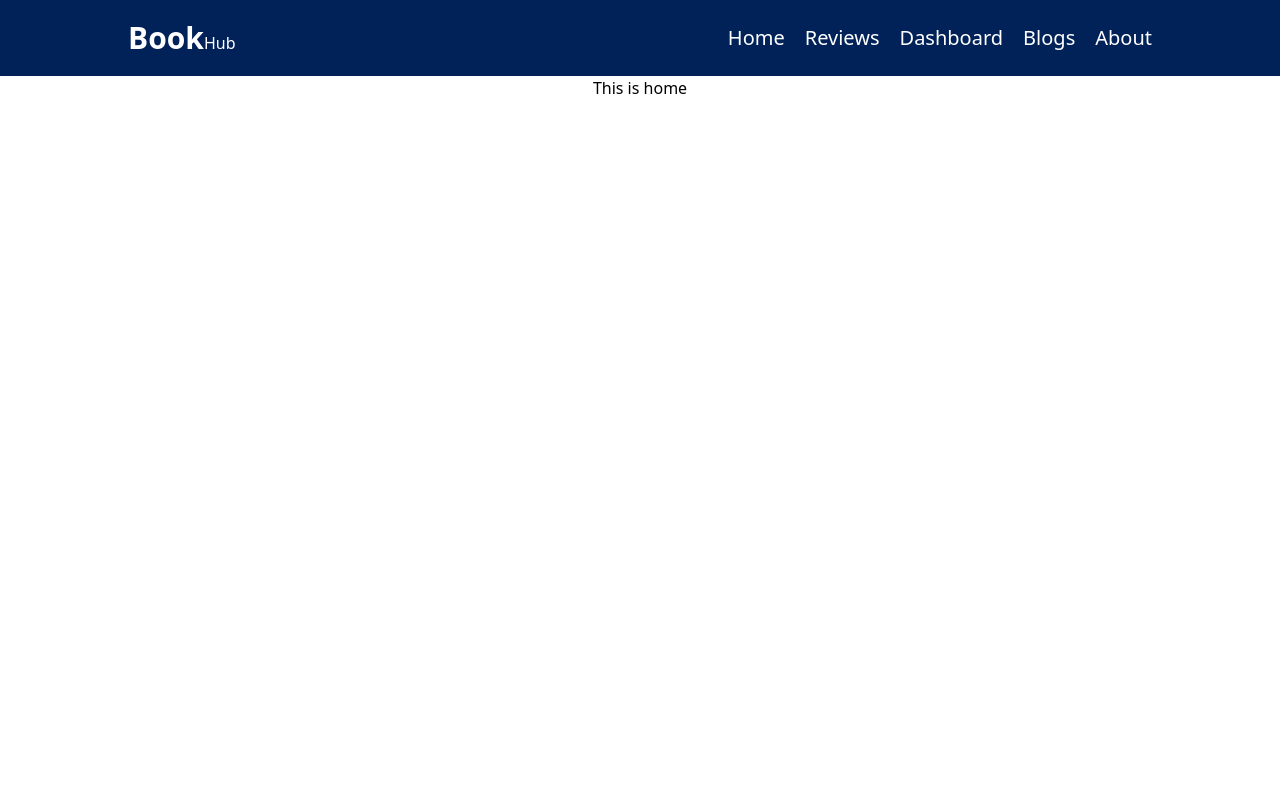
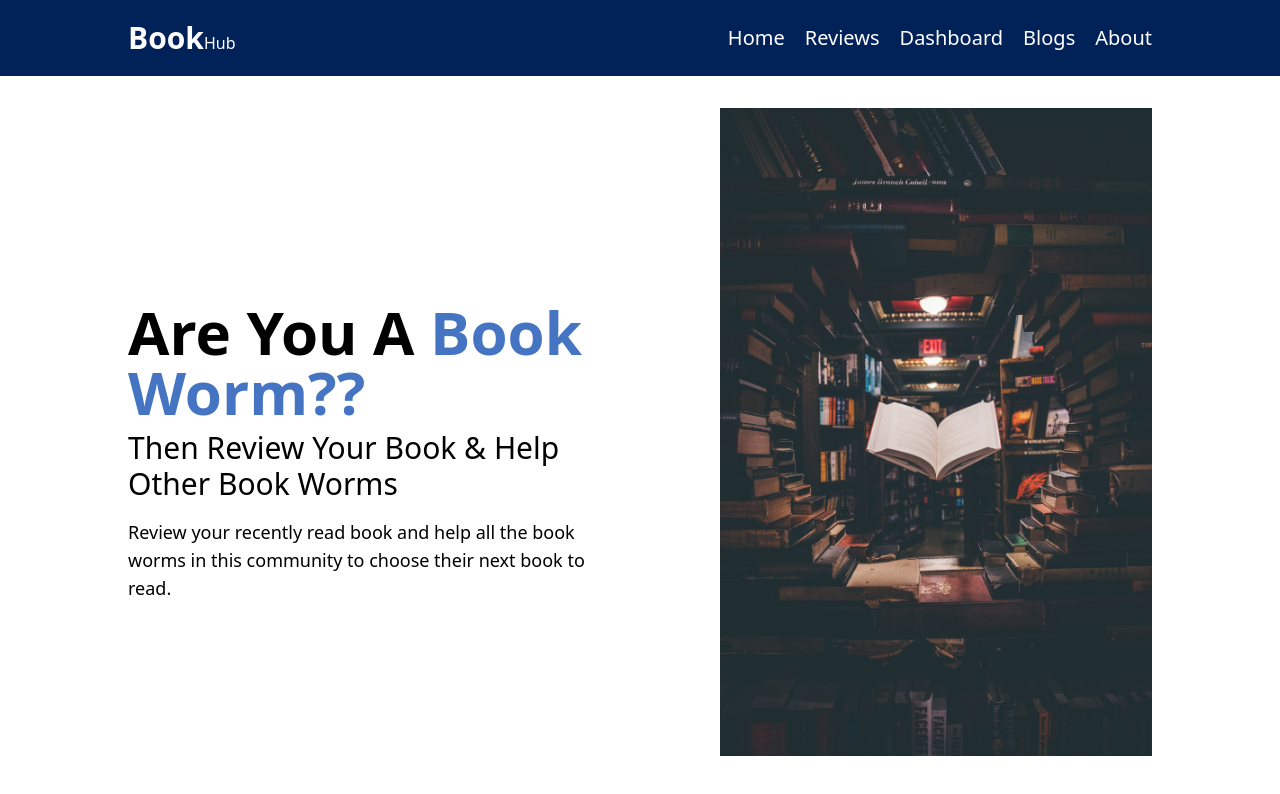
Before and after one commit to mjaumi/phero-assignment9-review-hub-react, a React (Create React App) app: page / in a window 1280 px wide. Shown: the top 794 px of the page. Built offline with nearby package versions, Linux system fonts and the light colour scheme.

Commit message:
hero section added

```diff
--- a/src/components/Header/Header.js
+++ b/src/components/Header/Header.js
@@ -2,8 +2,9 @@ import React from 'react';
 import { Link } from 'react-router-dom';
 
 const Header = () => {
+    //header component renders here
     return (
-        <header className='bg-book-hub-base text-white py-5'>
+        <header className='absolute w-full bg-book-hub-base text-white py-5'>
             <div className='flex justify-between w-4/5 mx-auto'>
                 <div>
                     <h2><span className='font-semibold text-3xl'>Book</span>Hub</h2>
--- a/src/components/Home/Home.js
+++ b/src/components/Home/Home.js
@@ -1,9 +1,19 @@
 import React from 'react';
+import heroImg from '../../images/hero-img.jpg';
 
 const Home = () => {
     return (
-        <section>
-            <h2>This is home</h2>
+        <section className='pt-8'>
+            <div className='w-4/5 mx-auto grid grid-cols-2 gap-7'>
+                <div className='text-left pt-10 flex flex-col justify-center'>
+                    <h1 className='text-6xl font-semibold'>Are You A <span className='text-book-hub-base-light'>Book Worm??</span></h1>
+                    <h3 className='text-3xl mt-2 mb-4 font-medium'>Then Review Your Book & Help Other Book Worms</h3>
+                    <p className='text-lg'>Review your recently read book and help all the book worms in this community to choose their next book to read.</p>
+                </div>
+                <div className='flex justify-end items-center py-10 pl-10 h-[100vh]'>
+                    <img className='h-[90%]' src={heroImg} alt="" />
+                </div>
+            </div>
         </section>
     );
 };
--- a/tailwind.config.js
+++ b/tailwind.config.js
@@ -6,6 +6,7 @@ module.exports = {
     extend: {
       colors: {
         'book-hub-base': '#002259',
+        'book-hub-base-light': '#4474c2',
       }
     },
   },
```
Also changed, not shown: src/images/hero-img.jpg (added).
